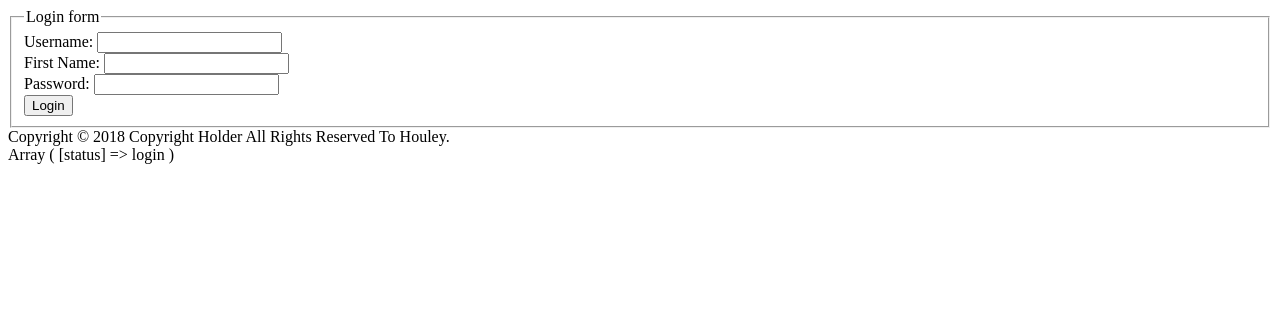
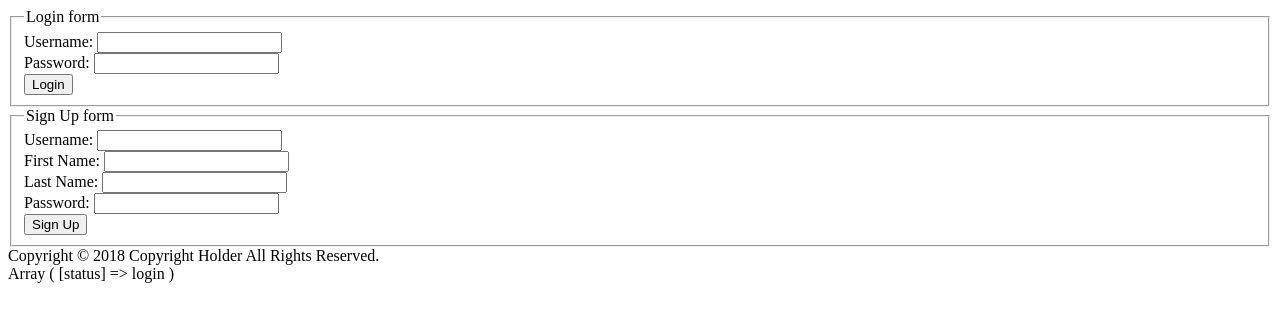
Before and after one commit to Houley01/Chat-System-PHP, a PHP site: page / in a window 1280 px wide. Shown: the top 322 px of the page. Run offline with PHP 8.4, Linux system fonts and the light colour scheme.

Commit message:
layout of the code is done.

```diff
--- a/include.php
+++ b/include.php
@@ -5,11 +5,26 @@
   function login() {
     $_SESSION['status'] = 'login';
 ?>
-      <div class="container">
-
+      <div class="container" id="signIn">
         <form class="" action="ws.php" method="post">
           <fieldset>
             <legend>Login form</legend>
+            <div class="">
+              <label>Username:</label>
+              <input type="text" name="username" id="username" value="">
+            </div>
+            <div>
+              <label>Password:</label>
+              <input type="text" name="password" value="">
+            </div>
+            <button type="submit" name="button">Login</button>
+          </fieldset>
+        </form>
+      </div>
+      <div class="container" id="signUp">
+        <form class="" action="ws.php" method="post">
+          <fieldset>
+            <legend>Sign Up form</legend>
             <div class="">
               <label>Username:</label>
               <input type="text" name="username" id="username" onkeyup="usernameCheck(this)" value="">
@@ -19,10 +34,14 @@
               <input type="text" name="fname" value="">
             </div>
             <div>
+              <label>Last Name:</label>
+              <input type="text" name="lname" value="">
+            </div>
+            <div>
               <label>Password:</label>
               <input type="text" name="password" value="">
             </div>
-        <button type="submit" name="button">Login</button>
+            <button type="submit" name="button">Sign Up</button>
           </fieldset>
         </form>
       </div>
--- a/index.php
+++ b/index.php
@@ -17,7 +17,7 @@
       }
    ?>
    <footer>
-     Copyright &copy; 2018 Copyright Holder All Rights Reserved To Houley.
+     Copyright &copy; 2018 Copyright Holder All Rights Reserved.
      <div class="debug">
        <?php print_r($_SESSION); ?>
      </div>
```
Also changed, not shown: dbconnect.php (added, +26 -0 lines), ws.php (+22 -0 lines), js/master.js (added). Lines whose indentation alone changed are shown as unchanged.
